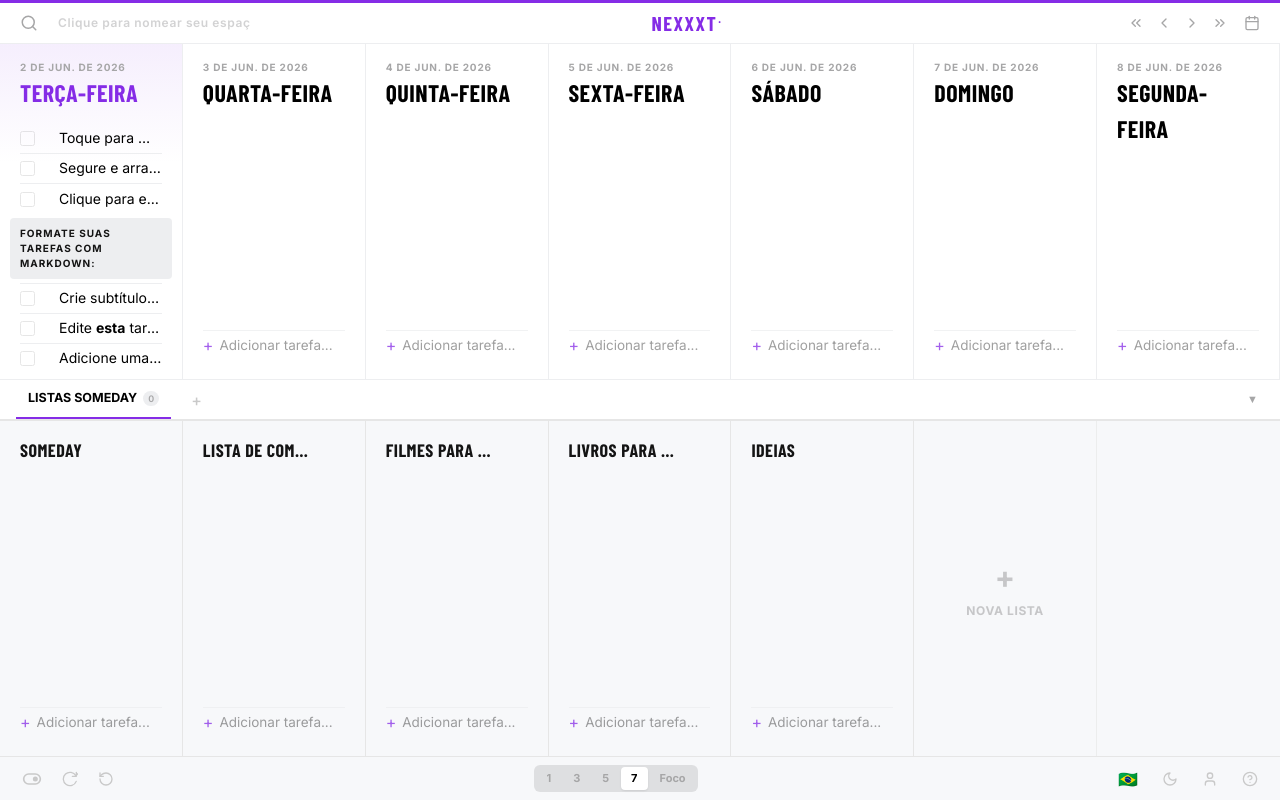
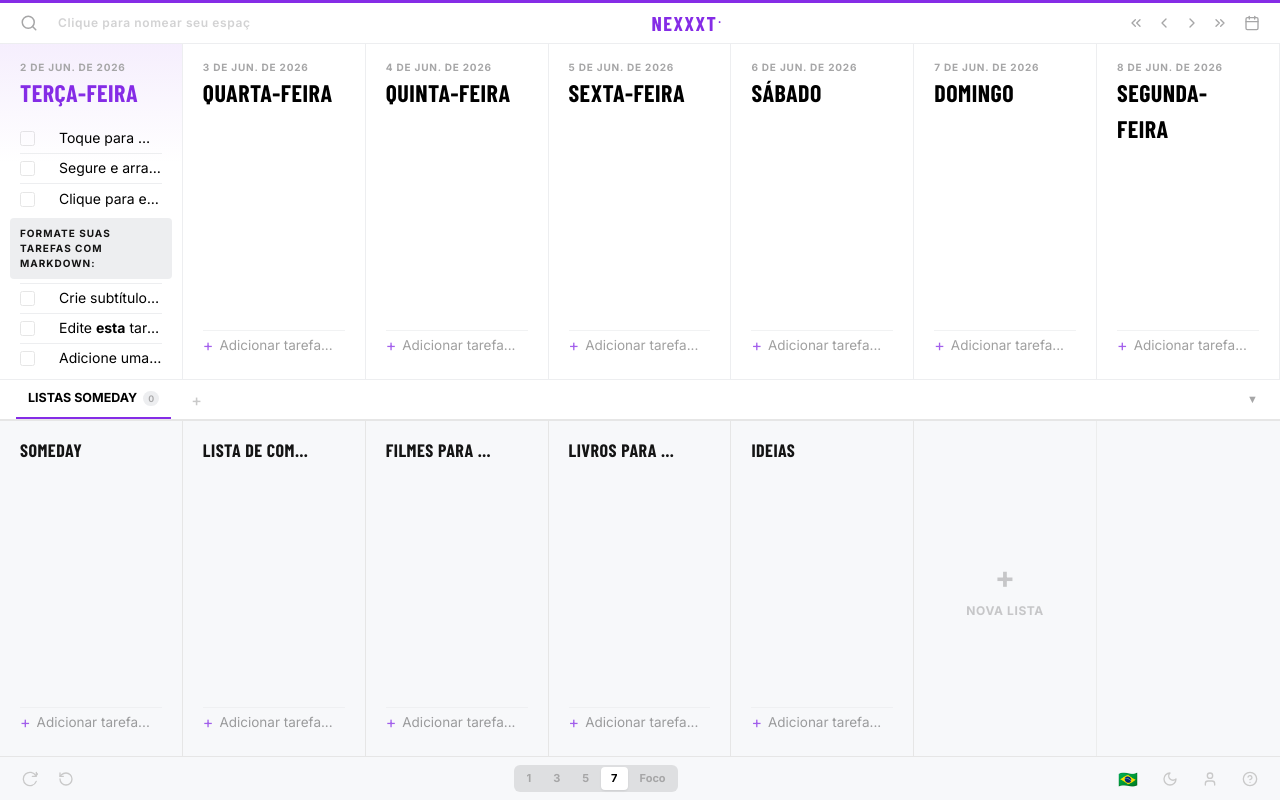
Before and after one commit to alexmeirelles/minima_list, a Next.js app: page / in a window 1280 px wide. Built offline with nearby package versions, Linux system fonts and the light colour scheme; a web font is replaced by a local one.

Commit message:
fix(ui): remove redundant footer toggle button

```diff
--- a/src/app/page.tsx
+++ b/src/app/page.tsx
@@ -38,8 +38,6 @@
   RotateCcwIcon,
   HelpIcon,
   XIcon,
-  ToggleLeftIcon,
-  ToggleRightIcon,
 } from '@/components/Icons';
 
 export default function Home() {
@@ -616,18 +614,8 @@
         <footer className="app-footer select-none">
           <div className="app-footer-toolbar">
 
-            {/* Left: Rollover toggle, Recurring Tasks, Reset Data */}
+            {/* Left: Preferences / Clear Reset Actions */}
             <div className="flex items-center gap-2">
-              <button
-                onClick={() => setRolloverEnabled(!rolloverEnabled)}
-                title={rolloverEnabled ? t.rolloverActive : t.rolloverInactive}
-                className={`transition-colors p-1 rounded hover:bg-[var(--timer-bg)] ${
-                  rolloverEnabled ? 'text-[var(--custom-color)]' : 'text-[var(--todo-past-text-color)]'
-                }`}
-                type="button"
-              >
-                {rolloverEnabled ? <ToggleRightIcon size={20} /> : <ToggleLeftIcon size={20} />}
-              </button>
               <button
                 onClick={() => setIsRecurringOpen(true)}
                 title={t.recurringTasks}
```
